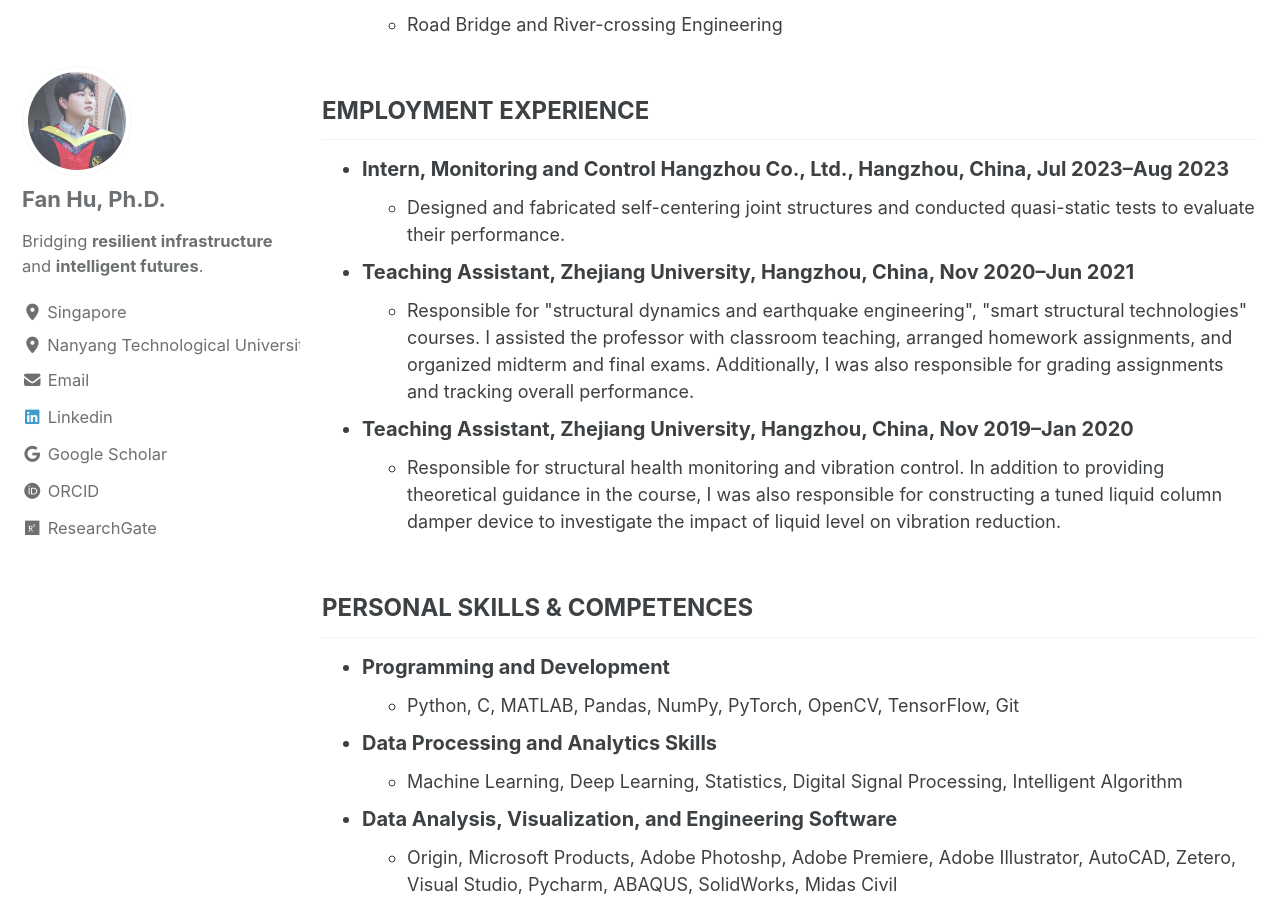
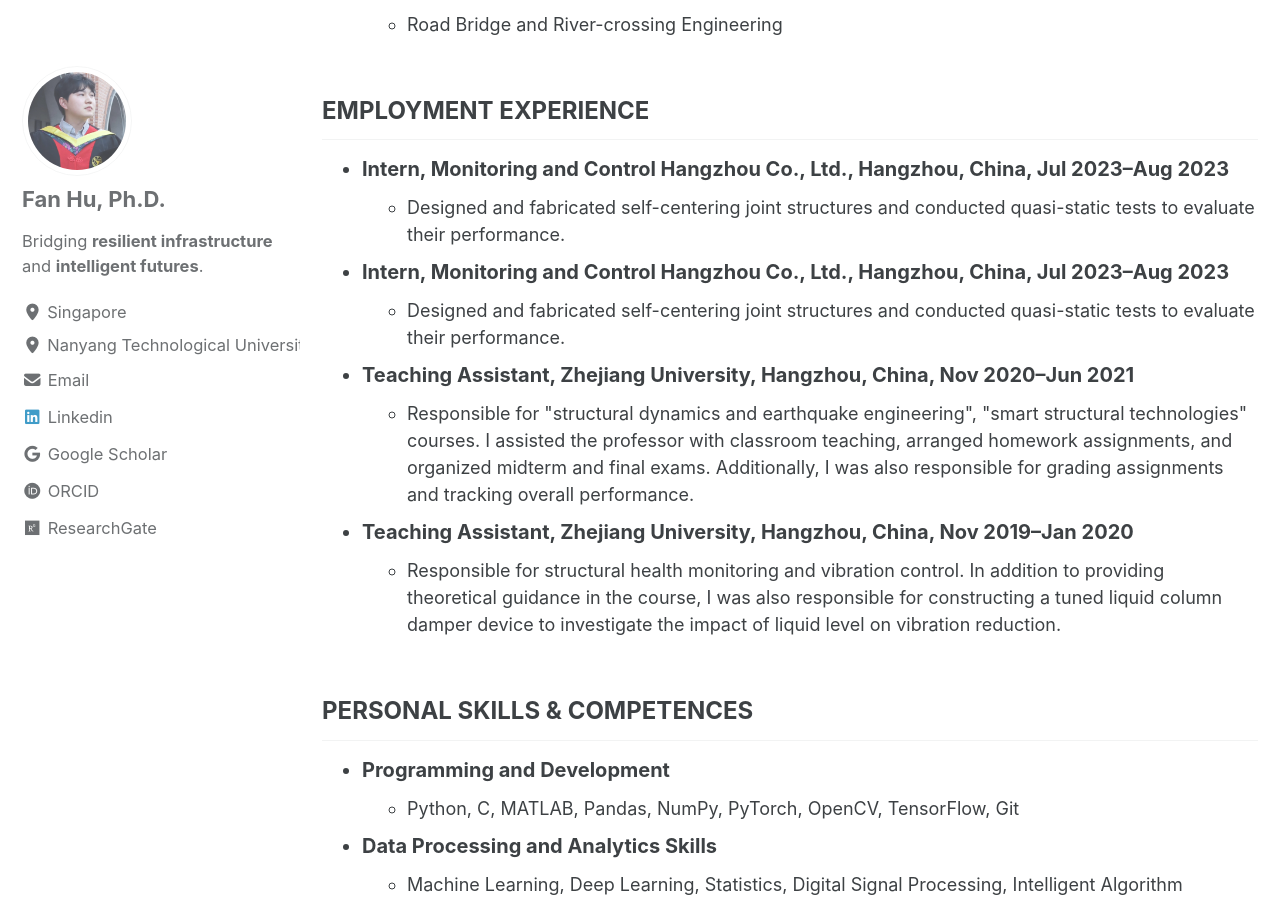
Before and after one commit to fanwindyhu/fanwindyhu.github.io, a Jekyll site: the page built from _pages/resume.md, in a window 1280 px wide and 900 px high, scrolled down 350 px. Built offline with Jekyll 4.4.1, drawn with Linux system fonts in a browser that asks for light colours; cached includes are drawn as plain includes; comment, search, counter and statistics services are not loaded.

Commit message:
resume.md

```diff
--- a/_pages/resume.md
+++ b/_pages/resume.md
@@ -28,6 +28,12 @@ seo: false
 <span style="font-size: 24px;"><strong>EMPLOYMENT EXPERIENCE</strong></span>
 ---
 <ul style="margin-top: 0; margin-bottom: 0;">
+  <li style="list-style-type: disc; margin-left: 0px; font-size: 20px;">
+    <strong>Intern, Monitoring and Control Hangzhou Co., Ltd., Hangzhou, China, Jul 2023–Aug 2023</strong>
+  </li>
+  <li style="list-style-type: circle; margin-left: 45px; font-size: 18px;">
+    Designed and fabricated self-centering joint structures and conducted quasi-static tests to evaluate their performance.
+  </li>
   <li style="list-style-type: disc; margin-left: 0px; font-size: 20px;">
     <strong>Intern, Monitoring and Control Hangzhou Co., Ltd., Hangzhou, China, Jul 2023–Aug 2023</strong>
   </li>
```
